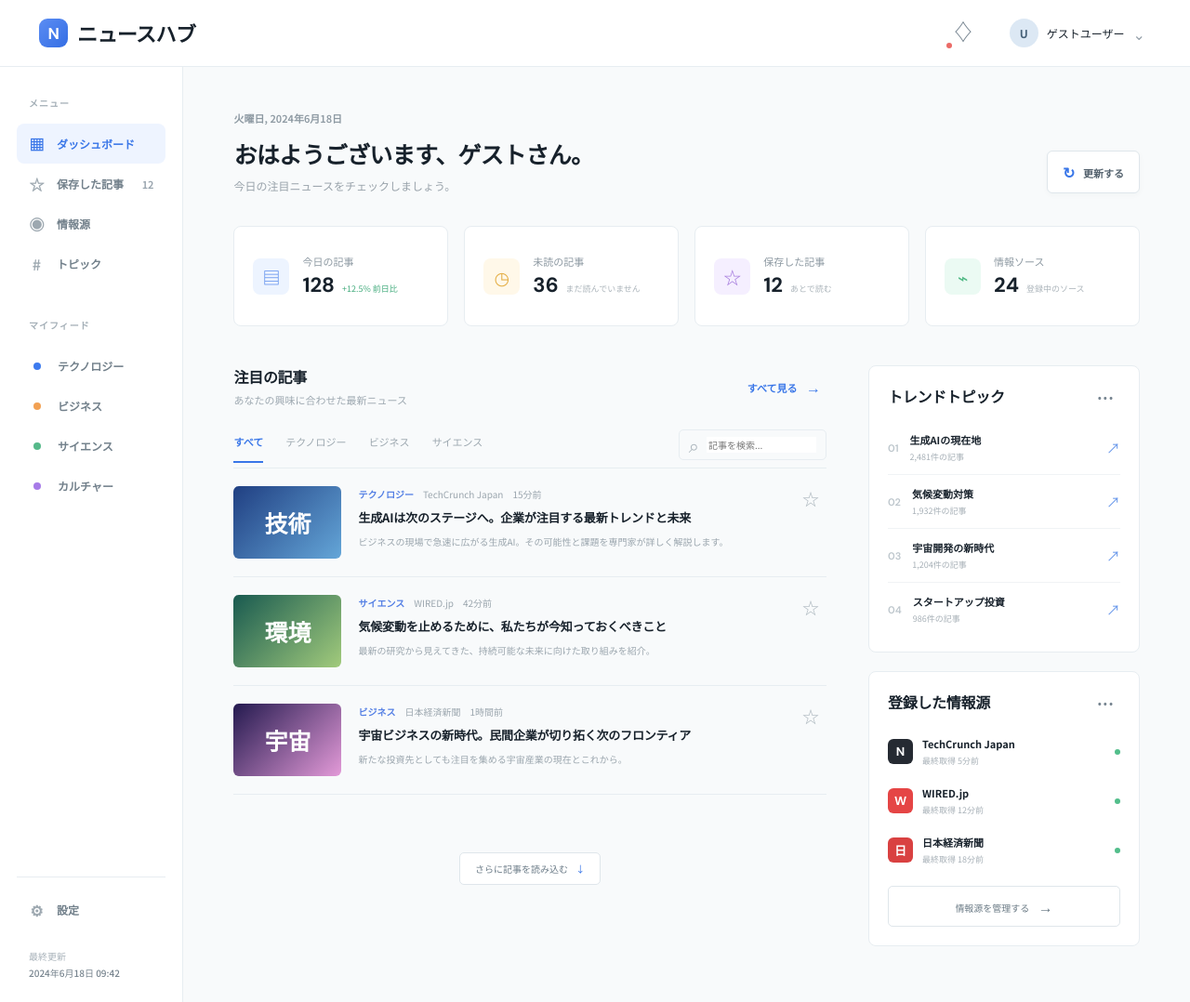
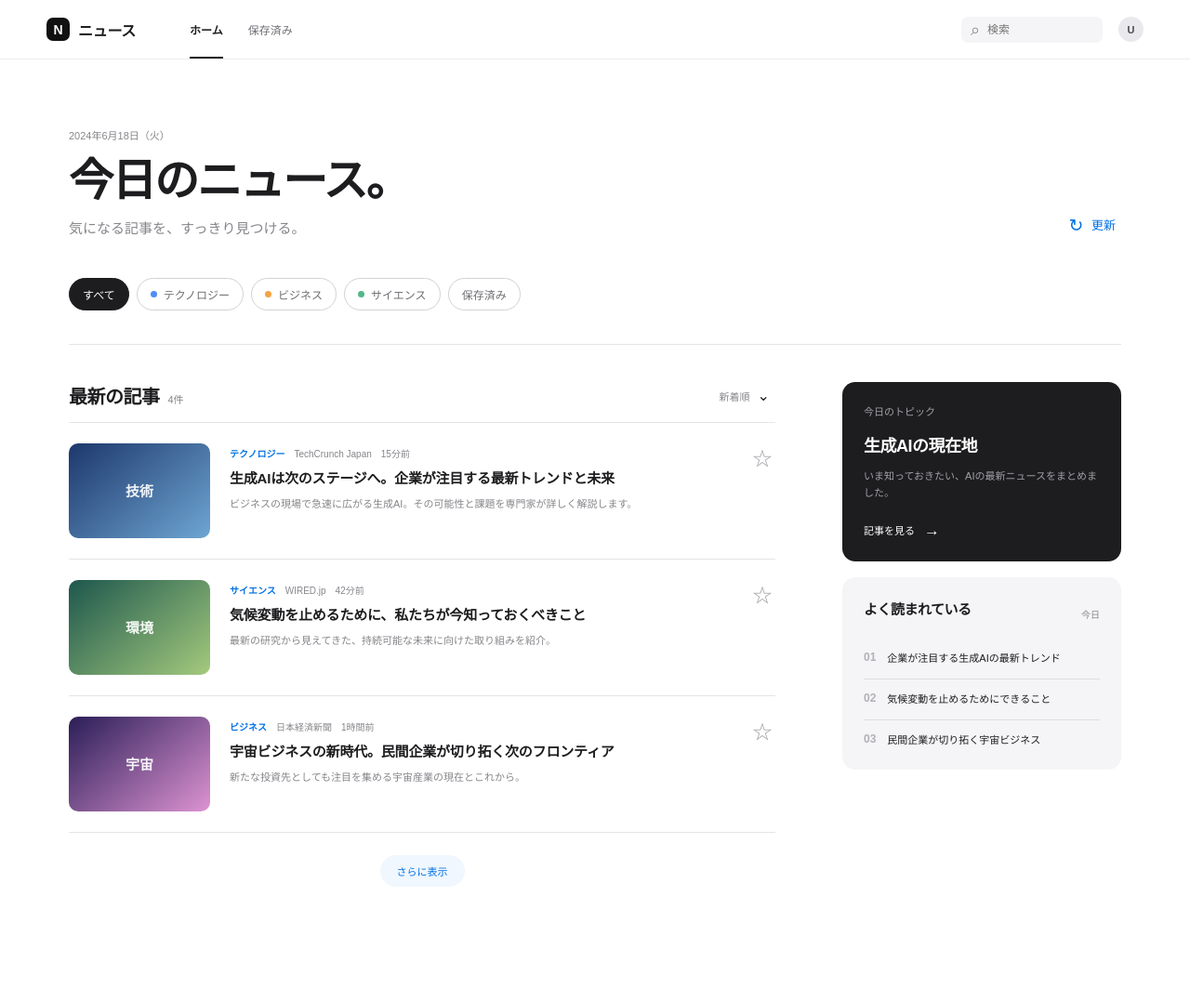
Before and after one commit to uranohinata/news-collector, a plain HTML site: page index.html in a window 1280 px wide. Shown: the whole page at 93% size. After the commit the page ends 1044 px from the top, so only its background shows below. Drawn offline with Linux system fonts and the light colour scheme.

Commit message:
Simplify news reader experience
Co-authored-by: Copilot <223556219+Copilot@users.noreply.github.com>

```diff
--- a/app.js
+++ b/app.js
@@ -8,69 +8,58 @@ const articles = [
 const list = document.querySelector("#article-list");
 const searchInput = document.querySelector("#search-input");
 const loadMore = document.querySelector("#load-more");
+const resultCount = document.querySelector("#result-count");
 let activeFilter = "all";
 let visibleCount = 3;
+const saved = new Set();
 
 function renderArticles() {
   const query = searchInput.value.trim().toLowerCase();
-  const filtered = articles.filter((article) => {
-    const matchesFilter = activeFilter === "all" || article.key === activeFilter;
+  const filtered = articles.filter((article, index) => {
+    const matchesFilter = activeFilter === "all" || (activeFilter === "saved" ? saved.has(index) : article.key === activeFilter);
     const matchesSearch = !query || `${article.title} ${article.description} ${article.source}`.toLowerCase().includes(query);
     return matchesFilter && matchesSearch;
   });
-
-  list.innerHTML = filtered.slice(0, visibleCount).map((article, index) => `
-    <article class="article-card">
-      <div class="article-image ${article.visual}" aria-hidden="true">${index === 0 ? "技術" : index === 1 ? "環境" : "宇宙"}</div>
+  resultCount.textContent = `${filtered.length}件`;
+  list.innerHTML = filtered.slice(0, visibleCount).map((article, index) => {
+    const originalIndex = articles.indexOf(article);
+    return `<article class="article-card">
+      <div class="article-image ${article.visual}" aria-hidden="true">${article.key === "technology" ? "技術" : article.key === "science" ? "環境" : "宇宙"}</div>
       <div class="article-body">
         <div class="article-meta"><b>${article.category}</b>${article.source}　${article.time}</div>
-        <h3>${article.title}</h3>
-        <p>${article.description}</p>
-        <button class="bookmark" aria-label="記事を保存する" data-index="${index}">☆</button>
+        <h3>${article.title}</h3><p>${article.description}</p>
       </div>
-    </article>
-  `).join("");
+      <button class="bookmark ${saved.has(originalIndex) ? "saved" : ""}" aria-label="記事を保存する" data-index="${originalIndex}">${saved.has(originalIndex) ? "★" : "☆"}</button>
+    </article>`;
+  }).join("");
   loadMore.hidden = filtered.length <= visibleCount;
 }
 
-document.querySelectorAll(".tab").forEach((tab) => {
-  tab.addEventListener("click", () => {
-    document.querySelector(".tab.active").classList.remove("active");
-    tab.classList.add("active");
-    activeFilter = tab.dataset.filter;
+document.querySelectorAll(".filter-chip").forEach((chip) => {
+  chip.addEventListener("click", () => {
+    document.querySelector(".filter-chip.active").classList.remove("active");
+    chip.classList.add("active");
+    activeFilter = chip.dataset.filter;
     visibleCount = 3;
     renderArticles();
   });
 });
-
+document.querySelector(".topic-button").addEventListener("click", () => {
+  document.querySelector('[data-filter="technology"]').click();
+});
 searchInput.addEventListener("input", renderArticles);
-loadMore.addEventListener("click", () => {
-  visibleCount += 3;
-  renderArticles();
-});
+loadMore.addEventListener("click", () => { visibleCount += 3; renderArticles(); });
 document.querySelector("#refresh-button").addEventListener("click", (event) => {
   const button = event.currentTarget;
   button.disabled = true;
-  button.innerHTML = "<span>↻</span> 更新中...";
-  setTimeout(() => {
-    document.querySelector("#article-count").textContent = "131";
-    button.disabled = false;
-    button.innerHTML = "<span>↻</span> 更新する";
-  }, 650);
-});
-document.querySelector("#view-all").addEventListener("click", () => {
-  activeFilter = "all";
-  document.querySelector(".tab.active").classList.remove("active");
-  document.querySelector('[data-filter="all"]').classList.add("active");
-  visibleCount = articles.length;
-  renderArticles();
+  button.innerHTML = "<span>↻</span> 更新中";
+  setTimeout(() => { button.disabled = false; button.innerHTML = "<span>↻</span> 更新"; }, 600);
 });
 list.addEventListener("click", (event) => {
   const bookmark = event.target.closest(".bookmark");
-  if (bookmark) {
-    bookmark.classList.toggle("saved");
-    bookmark.textContent = bookmark.classList.contains("saved") ? "★" : "☆";
-  }
+  if (!bookmark) return;
+  const index = Number(bookmark.dataset.index);
+  saved.has(index) ? saved.delete(index) : saved.add(index);
+  renderArticles();
 });
-
 renderArticles();
--- a/index.html
+++ b/index.html
@@ -3,120 +3,73 @@
   <head>
     <meta charset="UTF-8" />
     <meta name="viewport" content="width=device-width, initial-scale=1.0" />
-    <meta name="description" content="ニュースと記事を効率よく収集・整理するダッシュボード" />
-    <title>ニュースハブ - ニュース収集ダッシュボード</title>
-    <link rel="preconnect" href="https://fonts.googleapis.com" />
-    <link rel="preconnect" href="https://fonts.gstatic.com" crossorigin />
-    <link href="https://fonts.googleapis.com/css2?family=DM+Sans:wght@400;500;600;700&family=Noto+Sans+JP:wght@400;500;600;700;800&display=swap" rel="stylesheet" />
+    <meta name="description" content="ニュースと記事をひとつにまとめる、シンプルなニュースリーダー" />
+    <title>ニュース | ニュースハブ</title>
     <link rel="stylesheet" href="styles.css" />
   </head>
   <body>
-    <div class="app-shell">
     <header class="topbar">
-        <a class="brand" href="#" aria-label="ニュースハブ ホーム">
-          <span class="brand-mark">N</span>
-          <span>ニュースハブ</span>
-        </a>
-        <div class="topbar-actions">
-          <button class="icon-button" aria-label="通知を開く"><span>♢</span><i></i></button>
-          <button class="profile-button" aria-label="プロフィールを開く">
-            <span class="avatar">U</span>
-            <span class="profile-name">ゲストユーザー</span>
-            <span class="chevron">⌄</span>
-          </button>
+      <a class="brand" href="#" aria-label="ニュースハブ トップ"><span class="brand-mark">N</span><strong>ニュース</strong></a>
+      <nav class="topnav" aria-label="メインナビゲーション">
+        <a class="topnav-link active" href="#home">ホーム</a>
+        <a class="topnav-link" href="#saved">保存済み</a>
+      </nav>
+      <div class="top-actions">
+        <label class="global-search"><span>⌕</span><input id="search-input" type="search" placeholder="検索" /></label>
+        <button class="avatar" aria-label="プロフィール">U</button>
       </div>
     </header>
 
-      <div class="layout">
-        <aside class="sidebar">
-          <nav aria-label="メインナビゲーション">
-            <p class="nav-label">メニュー</p>
-            <a class="nav-item active" href="#dashboard"><span class="nav-icon">▦</span>ダッシュボード</a>
-            <a class="nav-item" href="#saved"><span class="nav-icon">☆</span>保存した記事 <span class="count">12</span></a>
-            <a class="nav-item" href="#sources"><span class="nav-icon">◉</span>情報源</a>
-            <a class="nav-item" href="#topics"><span class="nav-icon">#</span>トピック</a>
-            <p class="nav-label nav-label-spaced">マイフィード</p>
-            <a class="nav-item" href="#technology"><span class="topic-dot blue"></span>テクノロジー</a>
-            <a class="nav-item" href="#business"><span class="topic-dot orange"></span>ビジネス</a>
-            <a class="nav-item" href="#science"><span class="topic-dot green"></span>サイエンス</a>
-            <a class="nav-item" href="#culture"><span class="topic-dot purple"></span>カルチャー</a>
-          </nav>
-          <div class="sidebar-footer">
-            <a class="nav-item" href="#settings"><span class="nav-icon">⚙</span>設定</a>
-            <p class="sidebar-note">最終更新<br /><strong>2024年6月18日 09:42</strong></p>
+    <main class="page" id="home">
+      <section class="intro">
+        <div>
+          <p class="date-label">2024年6月18日（火）</p>
+          <h1>今日のニュース。</h1>
+          <p class="intro-copy">気になる記事を、すっきり見つける。</p>
         </div>
-        </aside>
-
-        <main class="main-content" id="dashboard">
-          <section class="welcome-row">
-            <div>
-              <p class="eyebrow">火曜日, 2024年6月18日</p>
-              <h1>おはようございます、ゲストさん。</h1>
-              <p class="subheading">今日の注目ニュースをチェックしましょう。</p>
-            </div>
-            <button class="refresh-button" id="refresh-button"><span>↻</span> 更新する</button>
+        <button class="refresh-button" id="refresh-button"><span>↻</span> 更新</button>
       </section>
 
-          <section class="stats-grid" aria-label="ニュース統計">
-            <article class="stat-card">
-              <div class="stat-icon blue-bg">▤</div>
-              <div><p>今日の記事</p><strong id="article-count">128</strong><small class="positive">+12.5% <span>前日比</span></small></div>
-            </article>
-            <article class="stat-card">
-              <div class="stat-icon yellow-bg">◷</div>
-              <div><p>未読の記事</p><strong>36</strong><small>まだ読んでいません</small></div>
-            </article>
-            <article class="stat-card">
-              <div class="stat-icon purple-bg">☆</div>
-              <div><p>保存した記事</p><strong>12</strong><small>あとで読む</small></div>
-            </article>
-            <article class="stat-card">
-              <div class="stat-icon green-bg">⌁</div>
-              <div><p>情報ソース</p><strong>24</strong><small>登録中のソース</small></div>
-            </article>
+      <section class="quick-filters" aria-label="記事の絞り込み">
+        <button class="filter-chip active" data-filter="all">すべて</button>
+        <button class="filter-chip" data-filter="technology"><span class="chip-dot blue"></span>テクノロジー</button>
+        <button class="filter-chip" data-filter="business"><span class="chip-dot orange"></span>ビジネス</button>
+        <button class="filter-chip" data-filter="science"><span class="chip-dot green"></span>サイエンス</button>
+        <button class="filter-chip" data-filter="saved">保存済み</button>
       </section>
 
-          <section class="content-grid">
-            <div class="feed-column">
-              <div class="section-heading">
-                <div><h2>注目の記事</h2><p>あなたの興味に合わせた最新ニュース</p></div>
-                <button class="text-button" id="view-all">すべて見る <span>→</span></button>
-              </div>
-              <div class="filter-row">
-                <div class="tabs" role="tablist" aria-label="記事の絞り込み">
-                  <button class="tab active" data-filter="all">すべて</button>
-                  <button class="tab" data-filter="technology">テクノロジー</button>
-                  <button class="tab" data-filter="business">ビジネス</button>
-                  <button class="tab" data-filter="science">サイエンス</button>
-                </div>
-                <label class="search-box"><span>⌕</span><input id="search-input" type="search" placeholder="記事を検索..." /></label>
+      <section class="content-layout">
+        <div class="feed">
+          <div class="feed-heading">
+            <div><h2>最新の記事</h2><span id="result-count">4件</span></div>
+            <button class="sort-button" id="sort-button">新着順 <span>⌄</span></button>
           </div>
           <div id="article-list" class="article-list"></div>
-              <button id="load-more" class="load-more">さらに記事を読み込む <span>↓</span></button>
+          <button id="load-more" class="load-more">さらに表示</button>
         </div>
 
-            <aside class="right-column">
-              <section class="panel">
-                <div class="panel-heading"><h2>トレンドトピック</h2><button class="more-button">•••</button></div>
-                <div class="trend-list">
-                  <a href="#ai"><span class="rank">01</span><span><strong>生成AIの現在地</strong><small>2,481件の記事</small></span><b>↗</b></a>
-                  <a href="#climate"><span class="rank">02</span><span><strong>気候変動対策</strong><small>1,932件の記事</small></span><b>↗</b></a>
-                  <a href="#space"><span class="rank">03</span><span><strong>宇宙開発の新時代</strong><small>1,204件の記事</small></span><b>↗</b></a>
-                  <a href="#startup"><span class="rank">04</span><span><strong>スタートアップ投資</strong><small>986件の記事</small></span><b>↗</b></a>
-                </div>
+        <aside class="side-content">
+          <section class="side-card highlight-card">
+            <p class="side-label">今日のトピック</p>
+            <h2>生成AIの現在地</h2>
+            <p>いま知っておきたい、AIの最新ニュースをまとめました。</p>
+            <button class="topic-button" data-topic="technology">記事を見る <span>→</span></button>
           </section>
-              <section class="panel sources-panel">
-                <div class="panel-heading"><h2>登録した情報源</h2><button class="more-button">•••</button></div>
-                <div class="source-row"><span class="source-logo news">N</span><span><strong>TechCrunch Japan</strong><small>最終取得 5分前</small></span><i class="status-dot"></i></div>
-                <div class="source-row"><span class="source-logo wire">W</span><span><strong>WIRED.jp</strong><small>最終取得 12分前</small></span><i class="status-dot"></i></div>
-                <div class="source-row"><span class="source-logo nikkei">日</span><span><strong>日本経済新聞</strong><small>最終取得 18分前</small></span><i class="status-dot"></i></div>
-                <button class="outline-button">情報源を管理する <span>→</span></button>
+          <section class="side-card">
+            <div class="side-heading"><h2>よく読まれている</h2><span>今日</span></div>
+            <div class="popular-item"><b>01</b><span>企業が注目する生成AIの最新トレンド</span></div>
+            <div class="popular-item"><b>02</b><span>気候変動を止めるためにできること</span></div>
+            <div class="popular-item"><b>03</b><span>民間企業が切り拓く宇宙ビジネス</span></div>
           </section>
         </aside>
       </section>
     </main>
-      </div>
-    </div>
+
+    <nav class="mobile-nav" aria-label="モバイルナビゲーション">
+      <a class="active" href="#home"><span>⌂</span>ホーム</a>
+      <a href="#saved"><span>☆</span>保存済み</a>
+      <a href="#topics"><span>◉</span>トピック</a>
+    </nav>
     <script src="app.js"></script>
   </body>
 </html>
```
Also changed, not shown: styles.css. Lines whose indentation alone changed are shown as unchanged.
